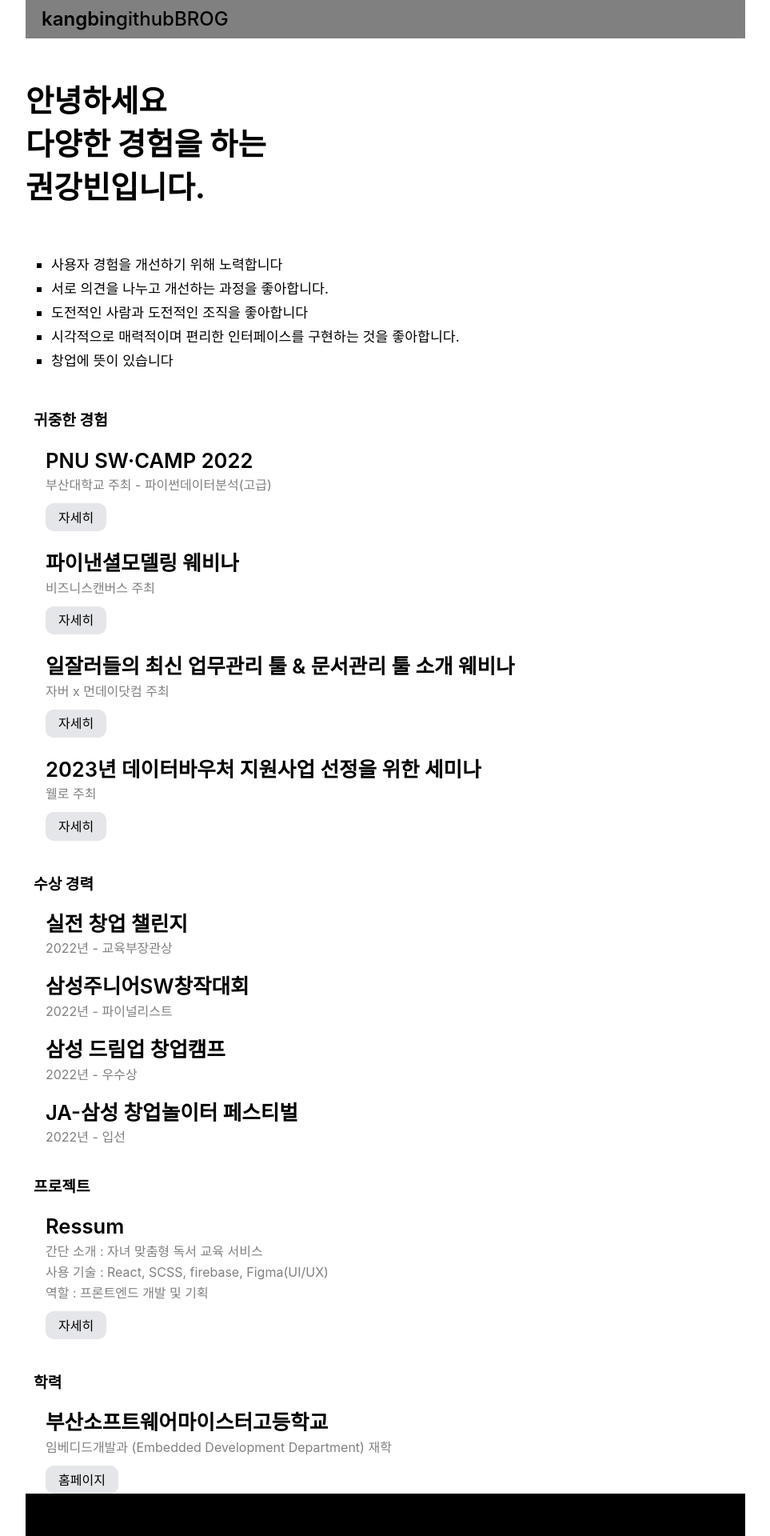
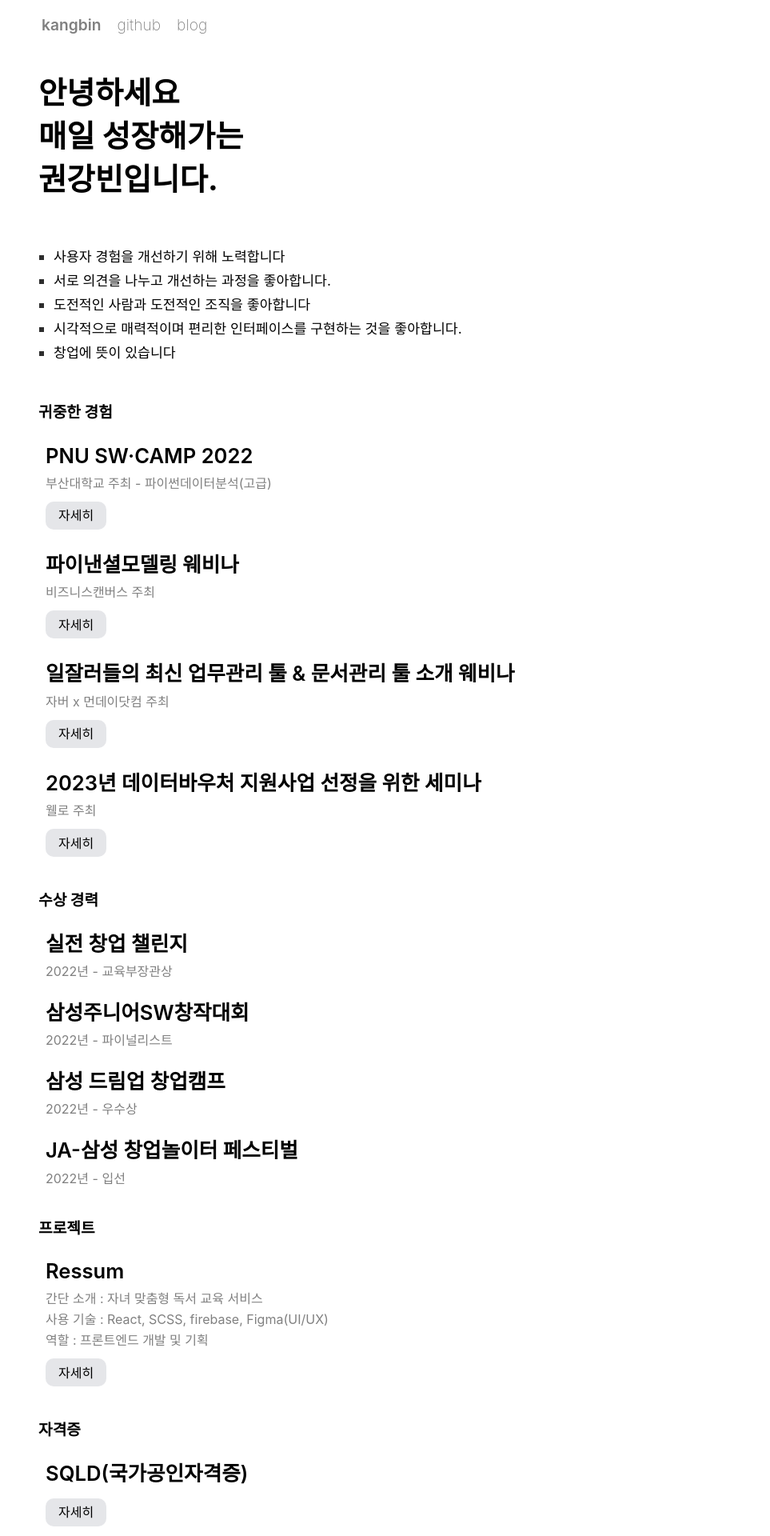
Before and after one commit to kwonkangbin/About_kwonkangbin, a React (Create React App) app: page / in a window 1280 px wide. Shown: the top 1920 px of the page at 80% size, without its empty margins (158-1121 px from the left). Built offline with nearby package versions, Linux system fonts and the light colour scheme; a web font is replaced by a local one.

Commit message:
라우터 설정

```diff
--- /dev/null
+++ b/src/Pages/Deed.js
@@ -0,0 +1,11 @@
+import React from "react";
+import styledComponents from "styled-components";
+
+
+export default function Deed(){
+    return(
+        <>
+            <img src="/image/AZ-900"></img>
+        </>
+    );
+}
--- a/src/Router.js
+++ b/src/Router.js
@@ -1,13 +1,13 @@
 import { createBrowserRouter } from "react-router-dom";
 import App from "./App"
+import Deed from "./Pages/Deed";
 
 const router = createBrowserRouter([
   {
     path: "/",
     element: <App />,
     children: [
-    //   { path: "/", element: <Home /> },
-    //   { path: "rooms/:roomName", element: <RoomDetail /> },
+       { path: "/image/AZ-900.png", element: <Deed />},
     ],
   },
 ]);
--- a/src/components/Content/Certificate.js
+++ b/src/components/Content/Certificate.js
@@ -10,7 +10,7 @@ export default function Certificate(){
             <h3>SQLD(국가공인자격증)</h3>
             <LinkButton to="http://localhost:3000/image/SQLD.png">자세히</LinkButton>
             <h3>AZ-900(마이크로소트트)</h3>
-            <LinkButton to="http://localhost:3000/image/AZ-900.png">자세히</LinkButton>
+            <LinkButton to="/image/AZ-900.png">자세히</LinkButton>
         </S.FadeIn>
     );
 }
--- a/src/components/Content/Content.js
+++ b/src/components/Content/Content.js
@@ -3,6 +3,7 @@ import Education from "./Education.js";
 import Introduction from "./Introduction.js";
 import Awards from "./Awards.js";
 import Experiences from "./Experiences.js";
+import Certificate from "./Certificate.js";
 import Project from "./Project.js";
 import * as S from './style.js';
 
@@ -13,6 +14,7 @@ export default function Content() {
             <Experiences />
             <Awards />
             <Project />
+            <Certificate />
             <Education />
         </S.Stylecontent>
     );
--- a/src/components/Content/Introduction.js
+++ b/src/components/Content/Introduction.js
@@ -15,7 +15,7 @@ export default function Introduction(){
             <h1>
                 안녕하세요
                 <br></br>
-                다양한 경험을 하는
+                매일 성장해가는
                 <br></br>
                 권강빈입니다.
             </h1>
@@ -35,11 +35,8 @@ const Intro = styled.section`
         text-align: start;
         line-height: 140%;
         width: auto;
-        margin: 100px 0 60px;
+        margin: 80px 0 60px 16px;
 
-        @media screen and (max-width: 850px) {
-            margin-left: 10px;
-        }
         @media screen and (max-width: 400px){
             font-size: 2rem;
         }
@@ -48,11 +45,14 @@ const Intro = styled.section`
     > ul {
         list-style: square;
         margin-right: 15px;
-        padding-left: 32px;
+        padding-left: 35px;
         > li{
             font-size: 1.08rem;
             margin-bottom: 10px;
             line-height: 20px;
         }
+        li::marker{
+            color: rgb(45, 45, 45, 1);
+        }
     }
 `;
--- a/src/components/Content/style.js
+++ b/src/components/Content/style.js
@@ -28,11 +28,12 @@ export const FadeIn = styled.section`
     > h2{
         font-size: 1.2rem;
         font-weight: bold;
-        margin: 45px 0 0 10px;
+        margin: 45px 0 0 16px;
     }
     > h3{
         font-size: 1.6rem;
         font-weight: 600;
+        line-height: 130%;
         margin: 27px 15px 0 25px;
     }
     > p{
--- a/src/components/Footer/style.js
+++ b/src/components/Footer/style.js
@@ -2,7 +2,9 @@ import styled from 'styled-components';
 import { Link } from "react-router-dom";
 
 export const Stylefooter = styled.footer`
+    margin-top: 50px;
     width: 100%;
-    height: 300px;
-    background-color: black;
+    height: 120px;
+    background-color: grey;
+    border-top-right-radius: 40px;
 `;
--- a/src/components/Header/Header.js
+++ b/src/components/Header/Header.js
@@ -3,17 +3,15 @@ import { useInView } from "react-intersection-observer";
 import * as S from './style.js';
 
 export default function Header() {
-    //const [ref, inView] = useInView({ initialInView: true });
+    const [ref, inView] = useInView({ initialInView: true });
     return (
         <>
-            {/* <S.dif ref={ref} /> */}
-            <S.Styledheader>
+            <S.dif ref={ref} />
+            <S.Styledheader className={!inView ? "scrolled" : ""}>
                 <S.StyledLink to='/'>kangbin</S.StyledLink>
                 <S.StyledA href="https://github.com/kwonkangbin" target="_blank">github</S.StyledA>
-                <S.StyledA href="" target="_blank">BROG</S.StyledA>
+                <S.StyledA href="" target="_blank">blog</S.StyledA>
             </S.Styledheader>
         </>
     );
 }
-
-//className={!inView ? "scrolled" : ""}
--- a/src/components/Header/style.js
+++ b/src/components/Header/style.js
@@ -3,6 +3,7 @@ import { Link } from "react-router-dom";
 
 export const Styledheader = styled.header`
     position: fixed;
+    top: 10px;
     z-index: 99999999;
     max-width: 900px;
     width: 100%;
@@ -10,44 +11,53 @@ export const Styledheader = styled.header`
     align-items: center;
     margin: 0 auto;
     padding: 12px 20px;
-    background-color: gray;
-
+    background-color: rgb(1,1,1,0);
+    backdrop-filter: blur(6px);
+    border-radius: 10px;
 
     @media screen and (max-width: 950px) {
-        max-width: 100%;
         top: 0;
         left: 0;
         right: 0;
         padding: 12px 16px;
-        border-radius: 0;
+        border-radius: 0px;
+        border-bottom-left-radius: 15px;
     }
 
-    /* background-color: rgba(255, 255, 255, 0);
-    backdrop-filter: blur(8px);
-    transition: background-color 0.2s, box-shadow 0.2s;
-    &.scrolled {
-        background-color: rgba(255, 255, 255, 0.7);
-        box-shadow: 0 0 10px rgba(230, 230, 230, 1);
-    } */
+    &.scrolled{
+        background-color: rgb(1,1,1,0.6);
+        > a{
+            color: white;
+        }
+    }
 `;
 
 export const StyledLink = styled(Link)`
     text-decoration: none;
-    color: black;
-    font-size: 1.5rem;
+    color: grey;
+    font-size: 1.2rem;
     transition: color 0.1s;
     font-weight: 600;
+
+    @media screen and (max-width: 800px){
+       font-size: 1.2rem;
+    }
 `;
 
 export const StyledA = styled.a`
     text-decoration: none;
-    color: black;
-    font-size: 1.5rem;
+    color: gray;
+    font-size: 1.2rem;
     transition: color 0.1s;
-    font-weight: 500;
+    font-weight: 200;
+    margin-left: 20px;
+
+    @media screen and (max-width: 800px){
+       font-size: 1.2rem;
+    }
 `;
 
-// export const dif = styled.div`
-//     height: 10px;
-//     width: 100%;
-// `;
+export const dif = styled.div`
+    height: 10px;
+    width: 100%;
+`;
```
